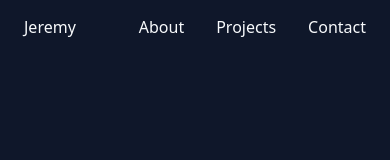
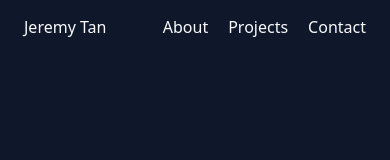
Before and after one commit to sjt-p/dev-portfolio, a React (Vite) app: page / in a window 390 px wide. Shown: the top 160 px of the page. Built offline with nearby package versions, Linux system fonts and the light colour scheme.

Commit message:
Use full name in navbar and tighten mobile spacign

```diff
--- a/src/components/Navbar/Navbar.css
+++ b/src/components/Navbar/Navbar.css
@@ -19,3 +19,9 @@
 .navbar a:hover {
   color: var(--color-primary);
 }
+
+@media (max-width: 700px) {
+  .nav-links {
+    gap: 1.25rem;
+  }
+}
--- a/src/components/Navbar/Navbar.tsx
+++ b/src/components/Navbar/Navbar.tsx
@@ -4,7 +4,7 @@ function Navbar() {
   return (
     <nav className="navbar">
       <div className="nav-name">
-        <a href="/">Jeremy</a>
+        <a href="/">Jeremy Tan</a>
       </div>
 
       <div className="nav-links">
```
